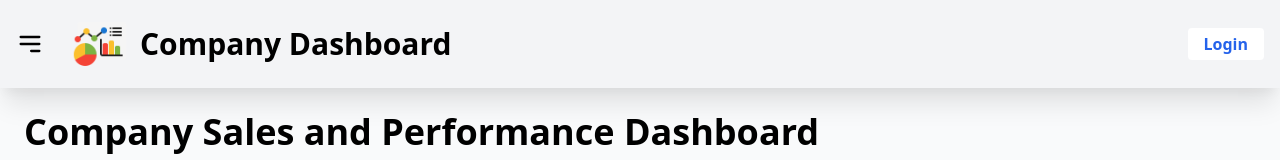
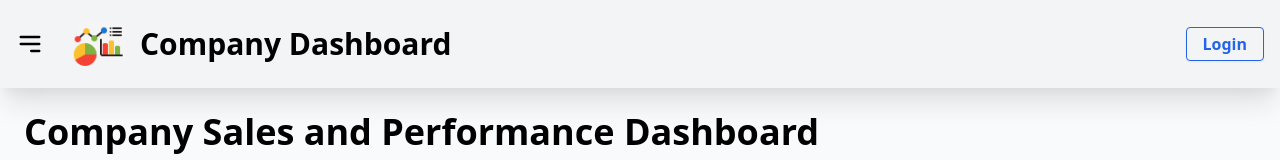
Before and after one commit to abhikhokhar/GDSC-Dashboard, a plain HTML site: page dashboard2.html in a window 1280 px wide. Shown: the top 160 px of the page. Drawn offline with nearby package versions, Linux system fonts and the light colour scheme; no server answers.

Commit message:
Update dashboard2.html

```diff
--- a/dashboard2.html
+++ b/dashboard2.html
@@ -28,11 +28,11 @@
         </div>
 
         <a href="/login.html">
-            <button
-                class="bg-white text-blue-600 font-semibold py-1 px-4 rounded hover:bg-blue-500 hover:text-white transition duration-300">
-                Login
-            </button>
-        </a>
+      <button
+        class="bg-gray-100 text-blue-600 border border-blue-600 font-semibold py-1 px-4 rounded shadow-sm hover:bg-blue-600 hover:text-white hover:shadow-lg transition duration-300 ease-in-out">
+        Login
+      </button>
+    </a>
     </nav>
 
     <div id="backdrop" class="backdrop"></div>
```
